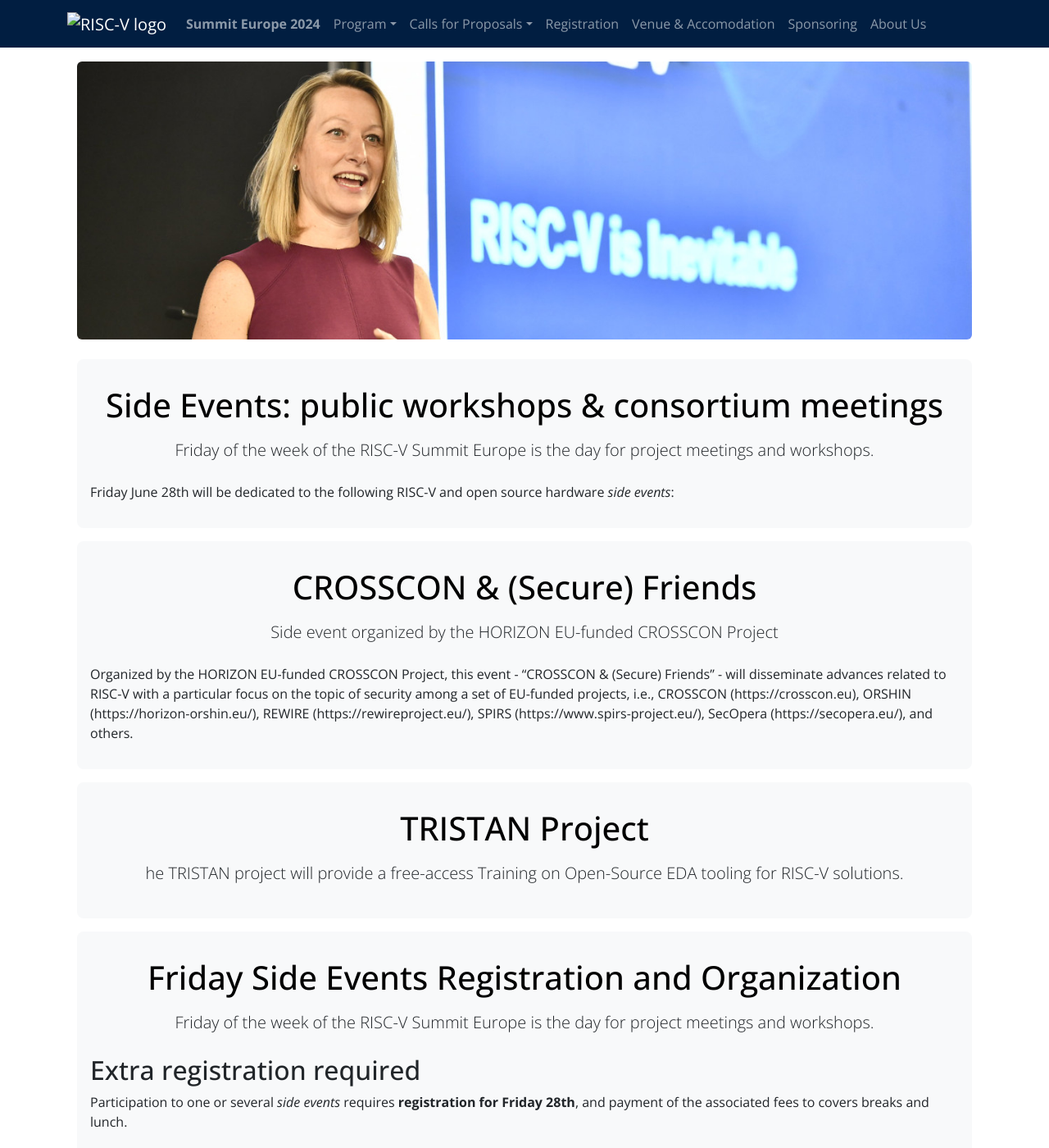
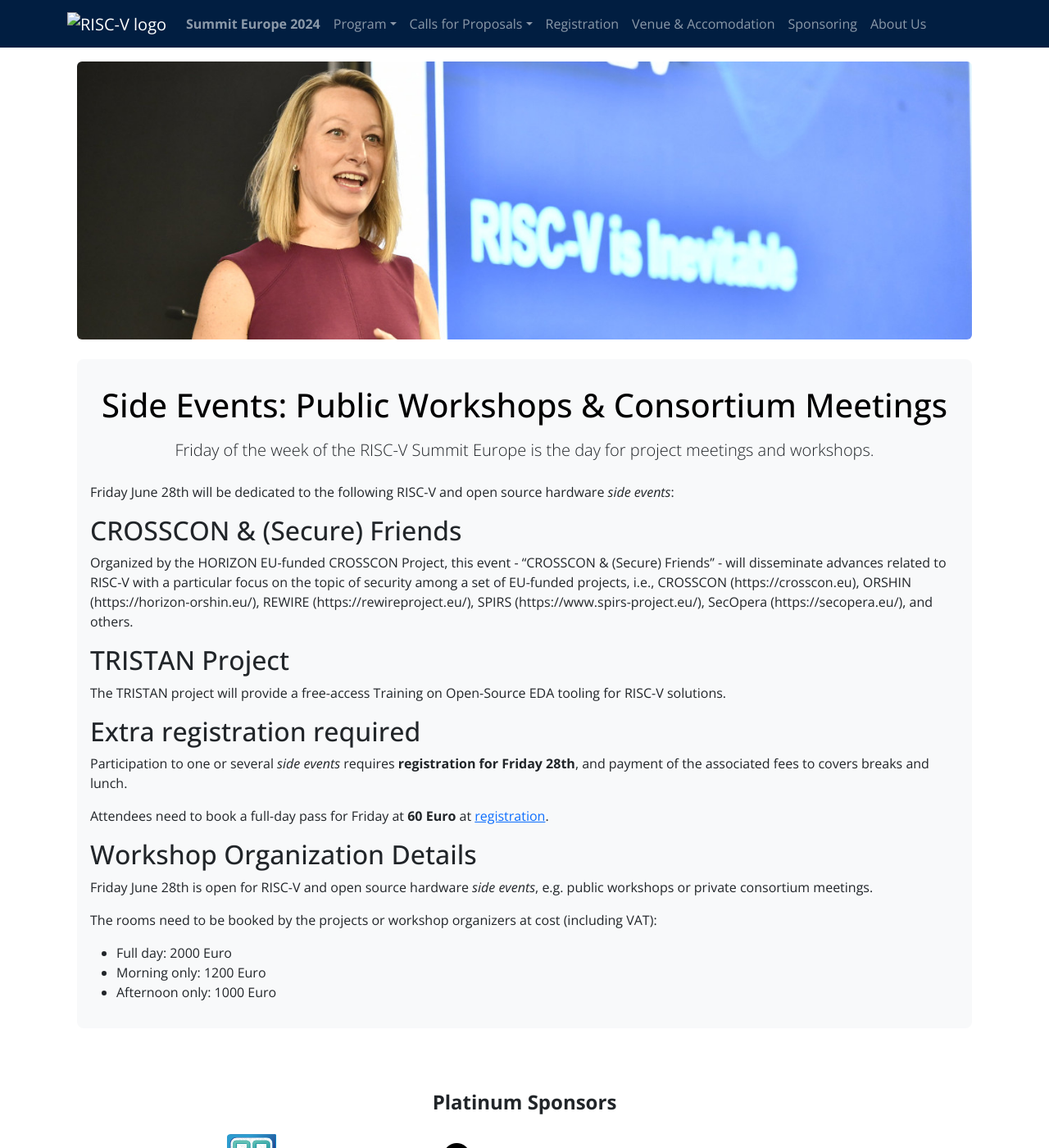
Before and after one commit to riscv-europe/summit-website-development, a Jekyll site: the page built from summit/2024/sideevents.md, in a window 1280 px wide and 1400 px high. Shown: the whole window at 82% size. Built offline with Jekyll 4.4.1, drawn with Linux system fonts in a browser that asks for light colours.

Commit message:
Update sideevents.md
Updated side events again

```diff
--- a/summit/2024/sideevents.md
+++ b/summit/2024/sideevents.md
@@ -8,39 +8,19 @@
 %}
 
 {% include jumboboxstart.html
-    title = "Side Events: public workshops & consortium meetings"
+    title = "Side Events: Public Workshops & Consortium Meetings"
     lead = "Friday of the week of the RISC-V Summit Europe is the day for project meetings and workshops."
 %}
 
 Friday June 28th will be dedicated to the following RISC-V and open source hardware *side events*:
 
-{% include jumboboxend.html %}
-
-{% include jumboboxstart.html
-    title = "CROSSCON & (Secure) Friends"
-    lead = "Side event organized by the HORIZON EU-funded CROSSCON Project"
-%}
+## CROSSCON & (Secure) Friends
 
 Organized by the HORIZON EU-funded CROSSCON Project, this event - "CROSSCON & (Secure) Friends" - will disseminate advances related to RISC-V with a particular focus on the topic of security among a set of EU-funded projects, i.e., CROSSCON (https://crosscon.eu), ORSHIN (https://horizon-orshin.eu/), REWIRE (https://rewireproject.eu/), SPIRS (https://www.spirs-project.eu/), SecOpera (https://secopera.eu/), and others.
 
-{% include jumboboxend.html %}
+## TRISTAN Project
 
-{% include jumboboxstart.html
-    title = "TRISTAN Project"
-    lead = "he TRISTAN project will provide a free-access Training on Open-Source EDA tooling for RISC-V solutions."
-%}
-
-
-{% include jumboboxend.html %}
-
-
-
-{% include jumboboxstart.html
-    title = "Friday Side Events Registration and Organization"
-    lead = "Friday of the week of the RISC-V Summit Europe is the day for project meetings and workshops."
-%}
-
-
+The TRISTAN project will provide a free-access Training on Open-Source EDA tooling for RISC-V solutions.
 
 ## Extra registration required
 
```
